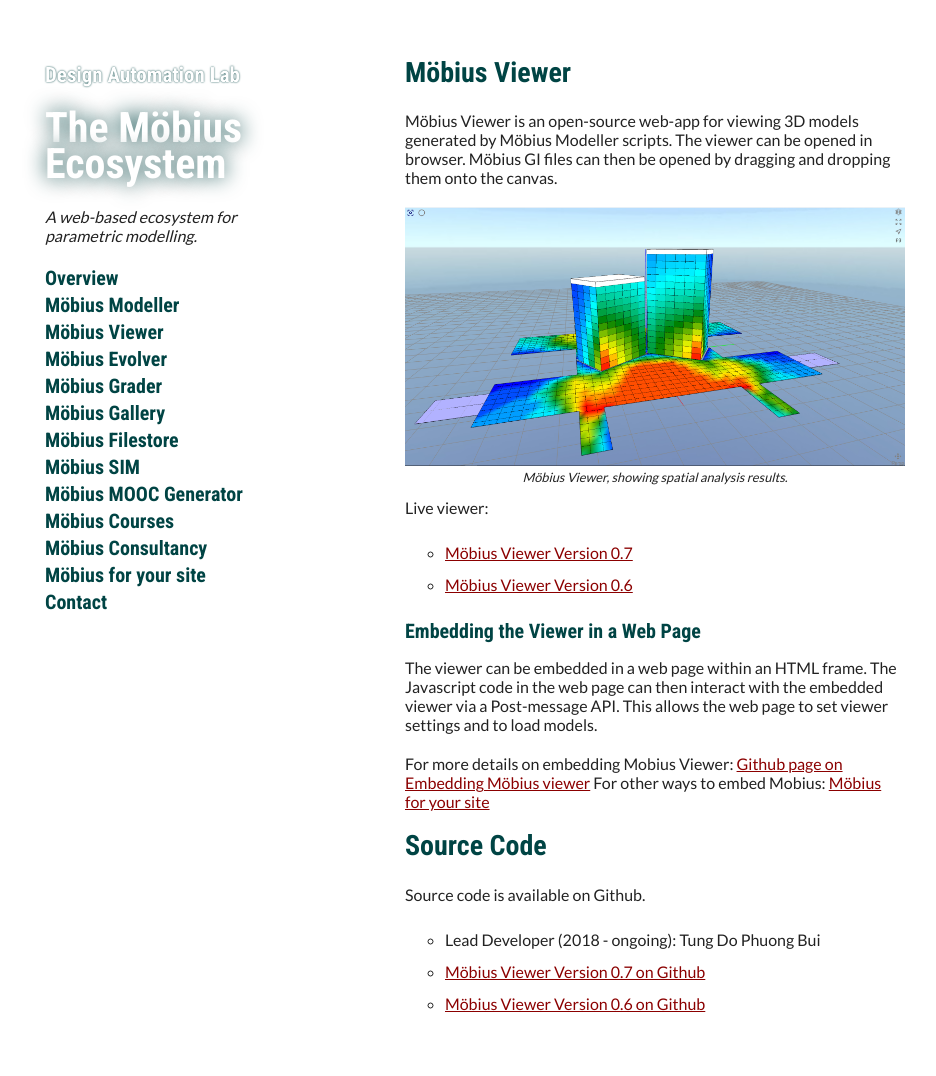
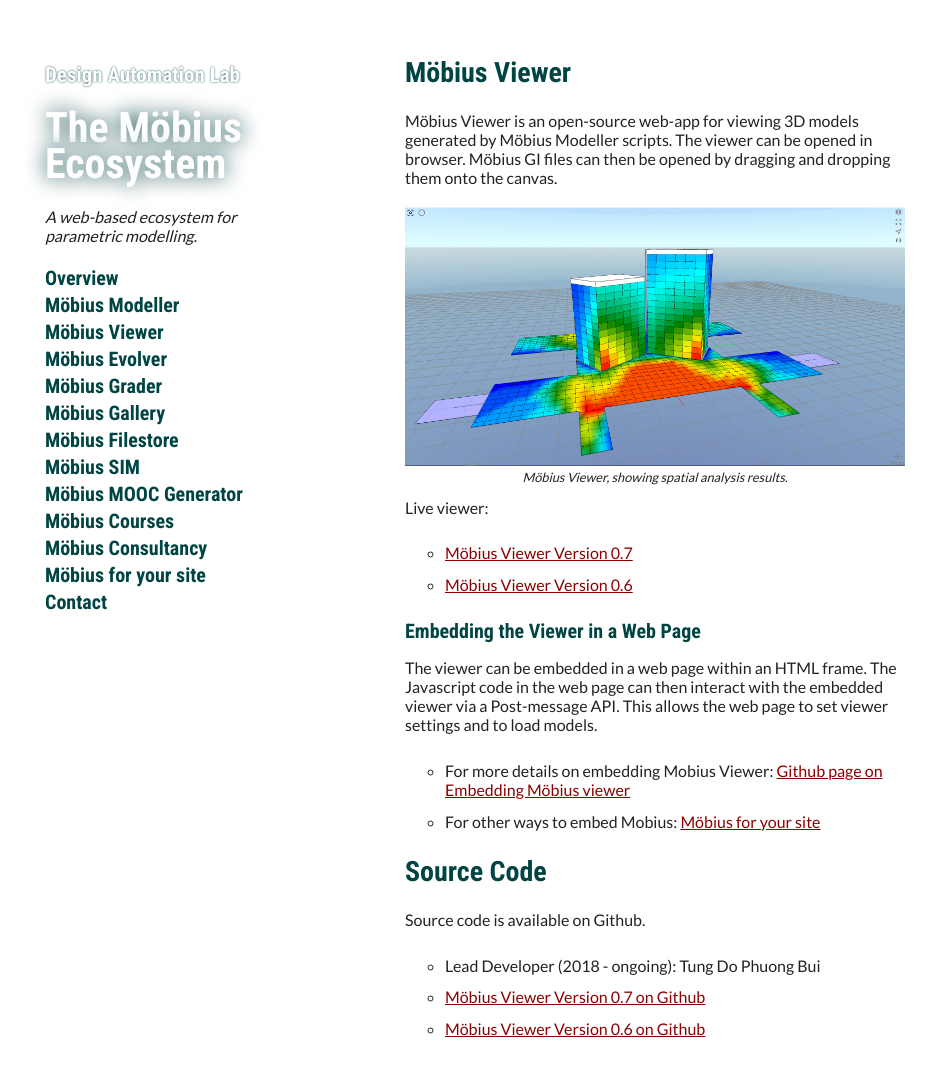
Before and after one commit to design-automation/mobius-website, a Jekyll site: the page built from pages/mobius_viewer.md, in a window 1280 px wide and 1114 px high. Shown: the top 1076 px of the window, without its empty margins (165-1101 px from the left). Built offline with Jekyll 4.4.1, drawn with Linux system fonts in a browser that asks for light colours; our own code applies the rules of GitHub Pages for plain Markdown files; a script that is not in the unit is left out.

```diff
--- a/pages/mobius_viewer.md
+++ b/pages/mobius_viewer.md
@@ -23,8 +23,8 @@ The viewer can be embedded in a web page within an HTML frame. The Javascript co
 can then interact with the embedded viewer via a Post-message API. This allows the web page to set
 viewer settings and to load models.
 
-For more details on embedding Mobius Viewer: [Github page on Embedding Möbius viewer](https://github.com/design-automation/mobius-viewer-dev-0-7/blob/main/embed.md){:target="blank"}
-For other ways to embed Mobius: [Möbius for your site](https://mobius.design-automation.net/pages/mobius_for_your_site.html){:target="blank"}
+- For more details on embedding Mobius Viewer: [Github page on Embedding Möbius viewer](https://github.com/design-automation/mobius-viewer-dev-0-7/blob/main/embed.md){:target="blank"}
+- For other ways to embed Mobius: [Möbius for your site](https://mobius.design-automation.net/pages/mobius_for_your_site.html){:target="blank"}
 
 # Source Code
 
```
